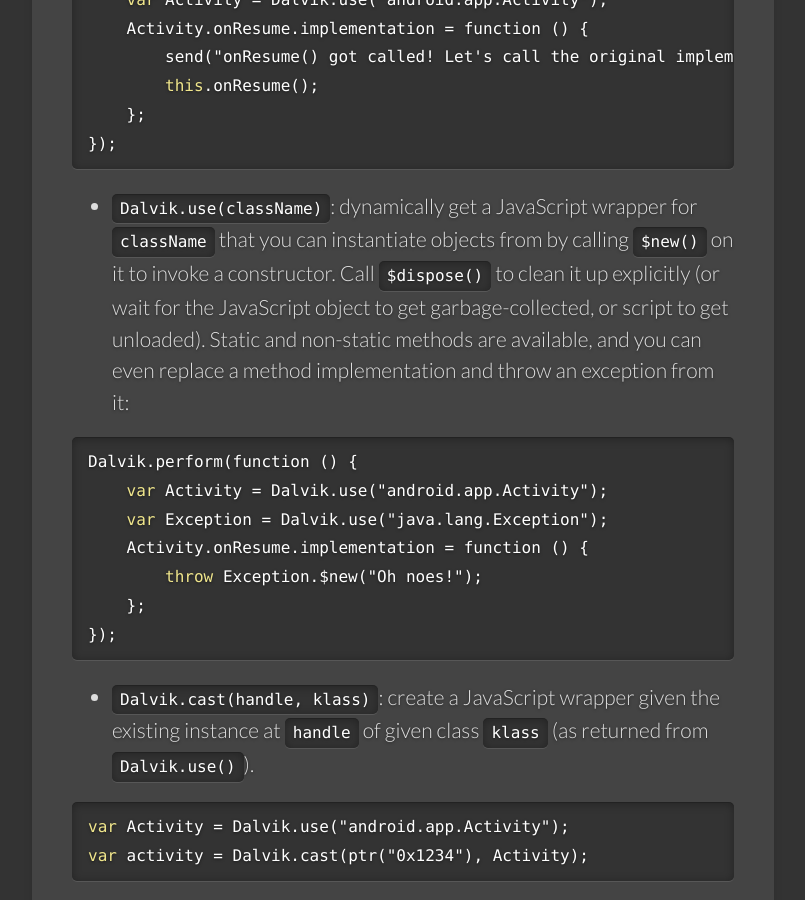
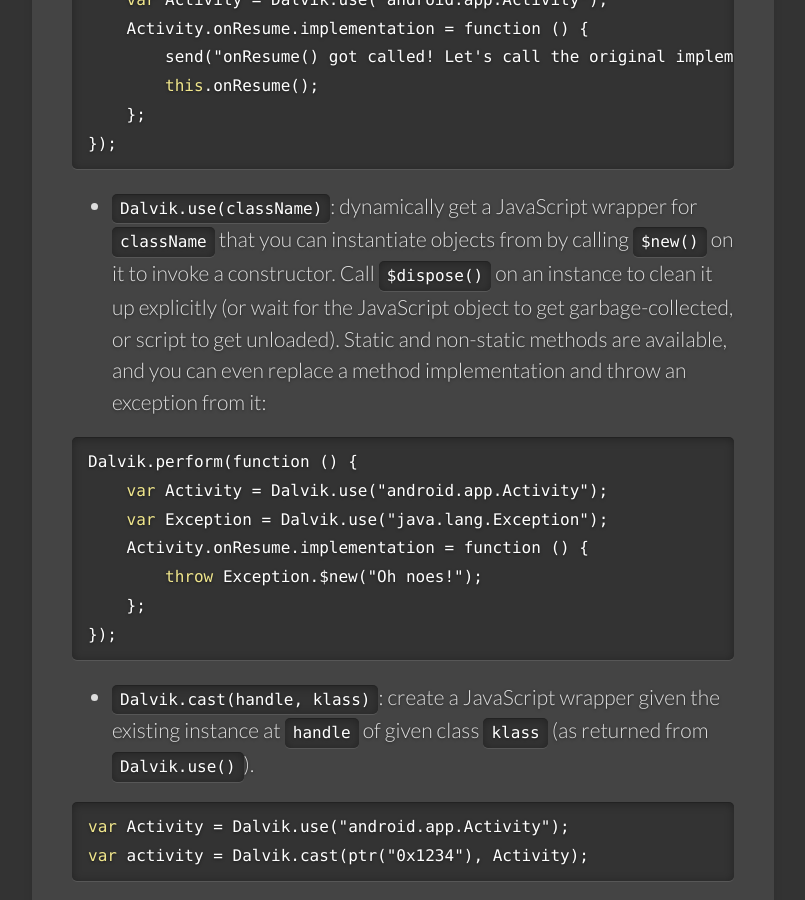
Before and after one commit to frida/frida-website, a Jekyll site: the page built from docs/javascript-api.md, in a window 1280 px wide and 900 px high, scrolled down 16591 px. Shown: the whole window, without its empty margins (139-944 px from the left). Built offline with Jekyll 4.4.1, drawn with Linux system fonts in a browser that asks for light colours; some web fonts are replaced.

Commit message:
Improve the `Dalvik.use()` documentation

```diff
--- a/docs/javascript-api.md
+++ b/docs/javascript-api.md
@@ -599,10 +599,11 @@ Dalvik.perform(function () {
 
 +   `Dalvik.use(className)`: dynamically get a JavaScript wrapper for
     `className` that you can instantiate objects from by calling `$new()` on
-    it to invoke a constructor. Call `$dispose()` to clean it up explicitly (or
-    wait for the JavaScript object to get garbage-collected, or script to
-    get unloaded). Static and non-static methods are available, and you can
-    even replace a method implementation and throw an exception from it:
+    it to invoke a constructor. Call `$dispose()` on an instance to clean it
+    up explicitly (or wait for the JavaScript object to get garbage-collected,
+    or script to get unloaded). Static and non-static methods are available,
+    and you can even replace a method implementation and throw an exception
+    from it:
 
 {% highlight js %}
 Dalvik.perform(function () {
```
